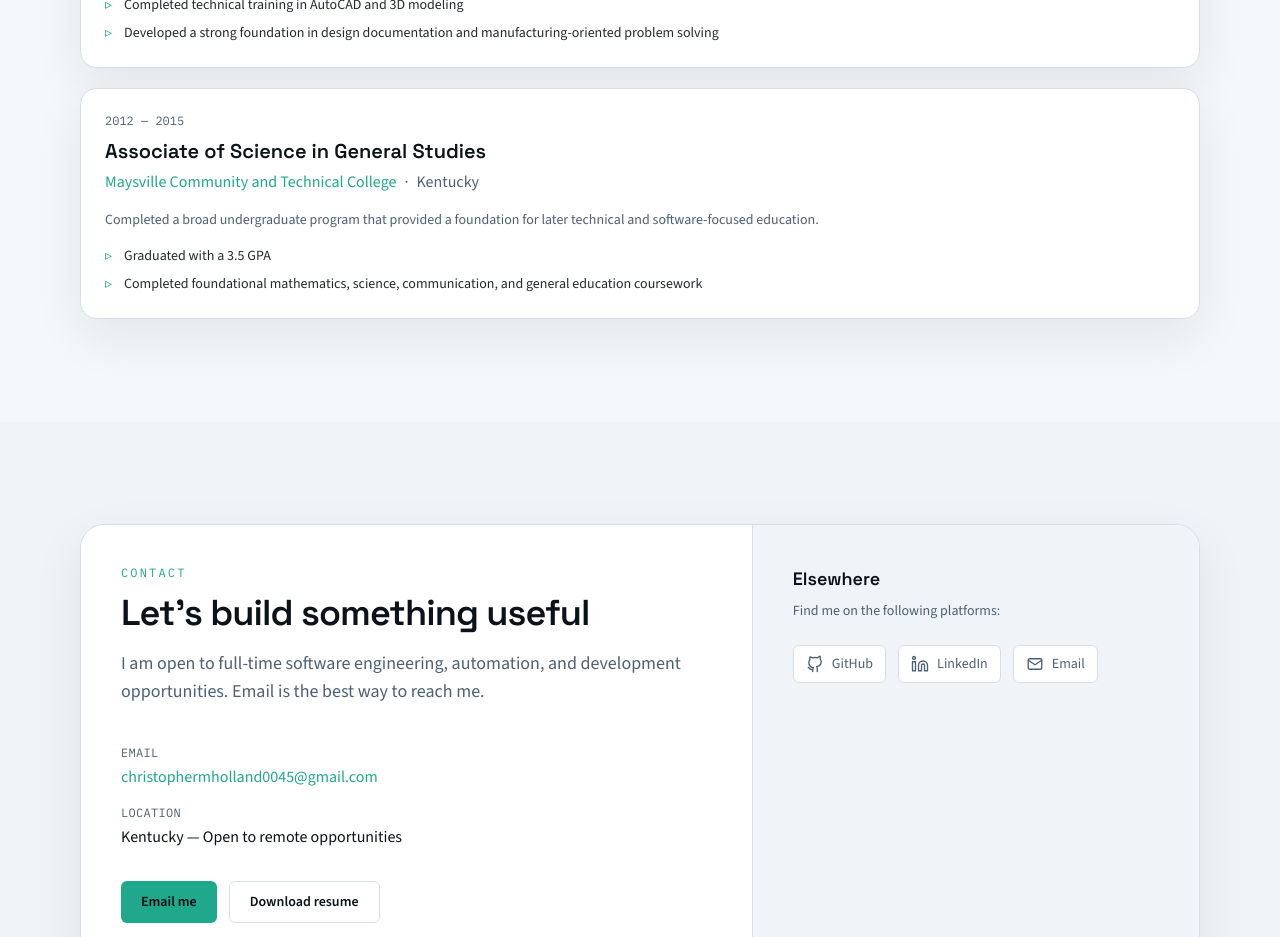
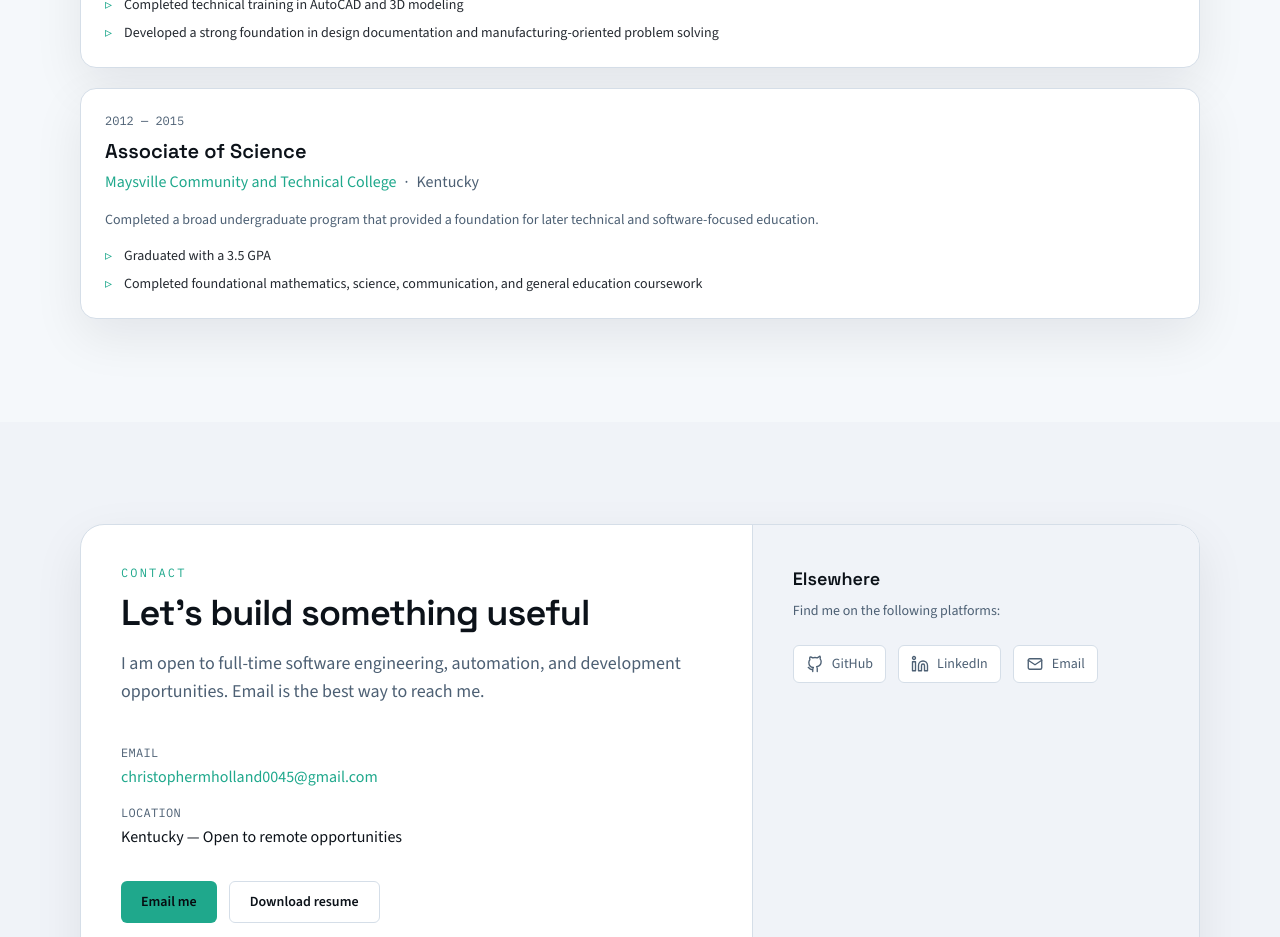
Before and after one commit to Christopher-Holland/SWE-Portfolio, a React (Vite) app: page / in a window 1280 px wide. Shown: the part 5300-6237 px from the top of the page. Built offline with nearby package versions, Linux system fonts and the light colour scheme.

Commit message:
fix: removed unused images and removed redundent language

```diff
--- a/src/data/portfolioData.ts
+++ b/src/data/portfolioData.ts
@@ -235,7 +235,7 @@ export const portfolioData: PortfolioData = {
     },
     {
       id: 'edu-general-studies',
-      degree: 'Associate of Science in General Studies',
+      degree: 'Associate of Science',
       school: 'Maysville Community and Technical College',
       location: 'Kentucky',
       startDate: '2012',
```
